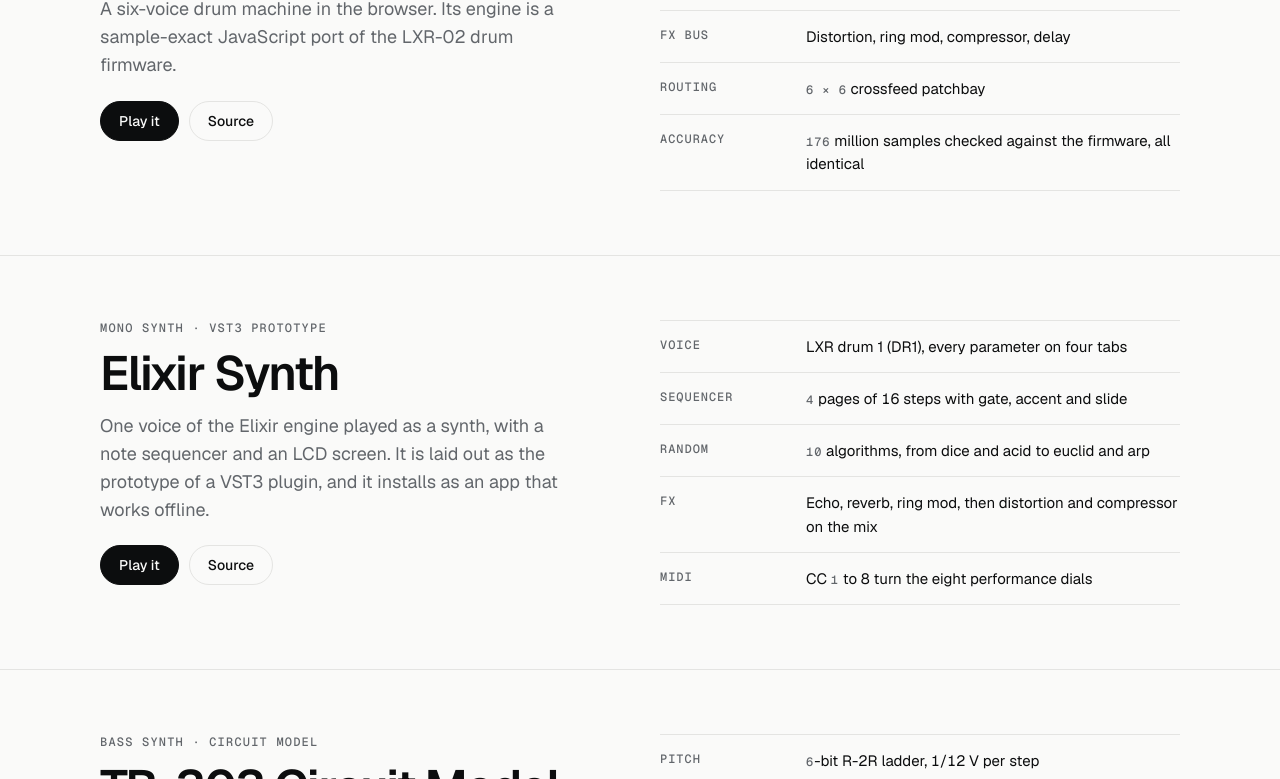
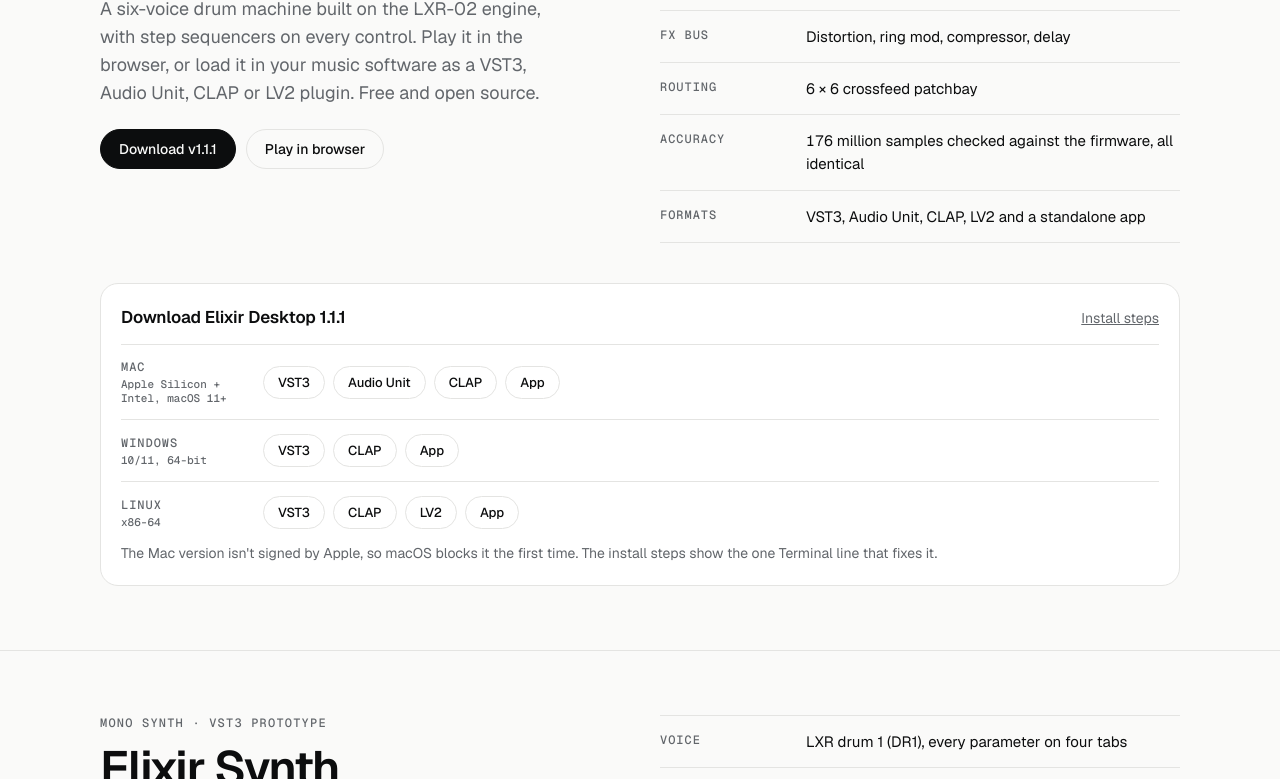
Before and after one commit to johnnyhawk02/johnny-hawk-audio, a plain HTML site: page index.html in a window 1280 px wide. Shown: the part 629-1408 px from the top of the page. Drawn offline with nearby package versions, Linux system fonts and the light colour scheme.

Commit message:
Add Elixir Desktop 1.1.1 plugin downloads
VST3, AU, CLAP, LV2 and standalone links for Mac, Windows and Linux from the
elixir-desktop-vst release, plus a card for the plugin repo.

Co-Authored-By: Claude Opus 5.5 <noreply@anthropic.com>
Claude-Session: https://claude.ai/code/session_018ENZqRrC3Du9gjm1js3ku2

```diff
--- a/index.html
+++ b/index.html
@@ -58,8 +58,20 @@ h2 { font-size: clamp(30px, 5vw, 48px); letter-spacing: -.035em; line-height: 1.
 .product p.tag { color: var(--muted); font-size: 18px; margin: 14px 0 22px; max-width: 40ch; }
 .specs { list-style: none; margin: 0; padding: 0; border-top: 1px solid var(--line); }
 .specs li { display: grid; grid-template-columns: 130px 1fr; gap: 16px; padding: 14px 0; border-bottom: 1px solid var(--line); font-size: 15px; }
-.specs li span:first-child { font: 500 12px var(--mono); text-transform: uppercase; letter-spacing: .08em; color: var(--muted); padding-top: 2px; }
+.specs li > span:first-child { font: 500 12px var(--mono); text-transform: uppercase; letter-spacing: .08em; color: var(--muted); padding-top: 2px; }
 .specs .num { font-variant-numeric: tabular-nums; }
+.downloads { grid-column: 1 / -1; border: 1px solid var(--line); border-radius: 18px; background: var(--card); padding: 20px; display: flex; flex-direction: column; gap: 14px; }
+.dl-head { display: flex; justify-content: space-between; align-items: baseline; gap: 12px; flex-wrap: wrap; }
+.dl-head strong { font-size: 17px; font-weight: 600; letter-spacing: -.01em; }
+.dl-head a { font-size: 14px; color: var(--muted); }
+.dl-row { display: grid; grid-template-columns: 130px 1fr; gap: 12px; align-items: center; border-top: 1px solid var(--line); padding-top: 14px; }
+.dl-row > span { font: 500 12px var(--mono); text-transform: uppercase; letter-spacing: .08em; color: var(--muted); }
+.dl-row > span small { display: block; text-transform: none; letter-spacing: 0; font-size: 11px; margin-top: 2px; }
+.dl-links { display: flex; gap: 8px; flex-wrap: wrap; }
+.dl-links a { font: 500 13px var(--sans); text-decoration: none; border: 1px solid var(--line); border-radius: 999px; padding: 7px 14px; }
+.dl-links a:hover { border-color: var(--fg); }
+.dl-note { margin: 0; font-size: 14px; color: var(--muted); }
+@media (max-width: 560px) { .dl-row { grid-template-columns: 1fr; gap: 8px; } }
 @media (max-width: 760px) { .product { grid-template-columns: 1fr; gap: 28px; } .specs li { grid-template-columns: 100px 1fr; } }
 
 .cards { display: grid; grid-template-columns: repeat(auto-fit, minmax(260px, 1fr)); gap: 12px; margin-top: 28px; }
@@ -108,12 +120,12 @@ footer { border-top: 1px solid var(--line); padding-block: 28px 40px; }
 
   <section class="section gutter" id="elixir"><div class="inner product">
     <div>
-      <p class="eyebrow">Drum machine</p>
+      <p class="eyebrow">Drum machine · Plugin and browser</p>
       <h2>Elixir Desktop</h2>
-      <p class="tag">A six-voice drum machine in the browser. Its engine is a sample-exact JavaScript port of the LXR-02 drum firmware.</p>
+      <p class="tag">A six-voice drum machine built on the LXR-02 engine, with step sequencers on every control. Play it in the browser, or load it in your music software as a VST3, Audio Unit, CLAP or LV2 plugin. Free and open source.</p>
       <div class="ctas">
-        <a class="btn" href="https://johnnyhawk02.github.io/elixir-desktop/">Play it</a>
-        <a class="btn ghost" href="https://github.com/johnnyhawk02/elixir-desktop">Source</a>
+        <a class="btn" href="#elixir-download">Download v1.1.1</a>
+        <a class="btn ghost" href="https://johnnyhawk02.github.io/elixir-desktop/">Play in browser</a>
       </div>
     </div>
     <ul class="specs">
@@ -122,7 +134,18 @@ footer { border-top: 1px solid var(--line); padding-block: 28px 40px; }
       <li><span>FX bus</span><span>Distortion, ring mod, compressor, delay</span></li>
       <li><span>Routing</span><span><span class="num">6 × 6</span> crossfeed patchbay</span></li>
       <li><span>Accuracy</span><span><span class="num">176</span> million samples checked against the firmware, all identical</span></li>
+      <li><span>Formats</span><span>VST3, Audio Unit, CLAP, LV2 and a standalone app</span></li>
     </ul>
+    <div class="downloads" id="elixir-download">
+      <div class="dl-head"><strong>Download Elixir Desktop 1.1.1</strong><a href="https://github.com/johnnyhawk02/elixir-desktop-vst/blob/main/docs/DOWNLOADS.md">Install steps</a></div>
+      <div class="dl-row"><span>Mac<small>Apple Silicon + Intel, macOS 11+</small></span><div class="dl-links">
+        <a href="https://github.com/johnnyhawk02/elixir-desktop-vst/releases/latest/download/ElixirDesktop-mac-vst3.zip">VST3</a><a href="https://github.com/johnnyhawk02/elixir-desktop-vst/releases/latest/download/ElixirDesktop-mac-au.zip">Audio Unit</a><a href="https://github.com/johnnyhawk02/elixir-desktop-vst/releases/latest/download/ElixirDesktop-mac-clap.zip">CLAP</a><a href="https://github.com/johnnyhawk02/elixir-desktop-vst/releases/latest/download/ElixirDesktop-mac-standalone.zip">App</a></div></div>
+      <div class="dl-row"><span>Windows<small>10/11, 64-bit</small></span><div class="dl-links">
+        <a href="https://github.com/johnnyhawk02/elixir-desktop-vst/releases/latest/download/ElixirDesktop-windows-vst3.zip">VST3</a><a href="https://github.com/johnnyhawk02/elixir-desktop-vst/releases/latest/download/ElixirDesktop-windows-clap.zip">CLAP</a><a href="https://github.com/johnnyhawk02/elixir-desktop-vst/releases/latest/download/ElixirDesktop-windows-standalone.zip">App</a></div></div>
+      <div class="dl-row"><span>Linux<small>x86-64</small></span><div class="dl-links">
+        <a href="https://github.com/johnnyhawk02/elixir-desktop-vst/releases/latest/download/ElixirDesktop-linux-vst3.tar.gz">VST3</a><a href="https://github.com/johnnyhawk02/elixir-desktop-vst/releases/latest/download/ElixirDesktop-linux-clap.tar.gz">CLAP</a><a href="https://github.com/johnnyhawk02/elixir-desktop-vst/releases/latest/download/ElixirDesktop-linux-lv2.tar.gz">LV2</a><a href="https://github.com/johnnyhawk02/elixir-desktop-vst/releases/latest/download/ElixirDesktop-linux-standalone.tar.gz">App</a></div></div>
+      <p class="dl-note">The Mac version isn't signed by Apple, so macOS blocks it the first time. The install steps show the one Terminal line that fixes it.</p>
+    </div>
   </div></section>
 
   <section class="section gutter" id="elixir-synth"><div class="inner product">
@@ -171,6 +194,11 @@ footer { border-top: 1px solid var(--line); padding-block: 28px 40px; }
         <p>The drum machine: engine, UI, kits and presets, published with GitHub Pages.</p>
         <div class="chips"><span class="chip">JavaScript</span><span class="chip">GPL-3.0</span></div>
       </a>
+      <a class="card" href="https://github.com/johnnyhawk02/elixir-desktop-vst">
+        <strong>elixir-desktop-vst</strong>
+        <p>Elixir Desktop as a plugin: the engine ported to C++ and checked sample for sample against the app, built with JUCE.</p>
+        <div class="chips"><span class="chip">C++</span><span class="chip">GPL-3.0</span></div>
+      </a>
       <a class="card" href="https://github.com/johnnyhawk02/elixir-synth">
         <strong>elixir-synth</strong>
         <p>The mono synth: one engine voice, a note sequencer and the plugin-shaped screen.</p>
```
